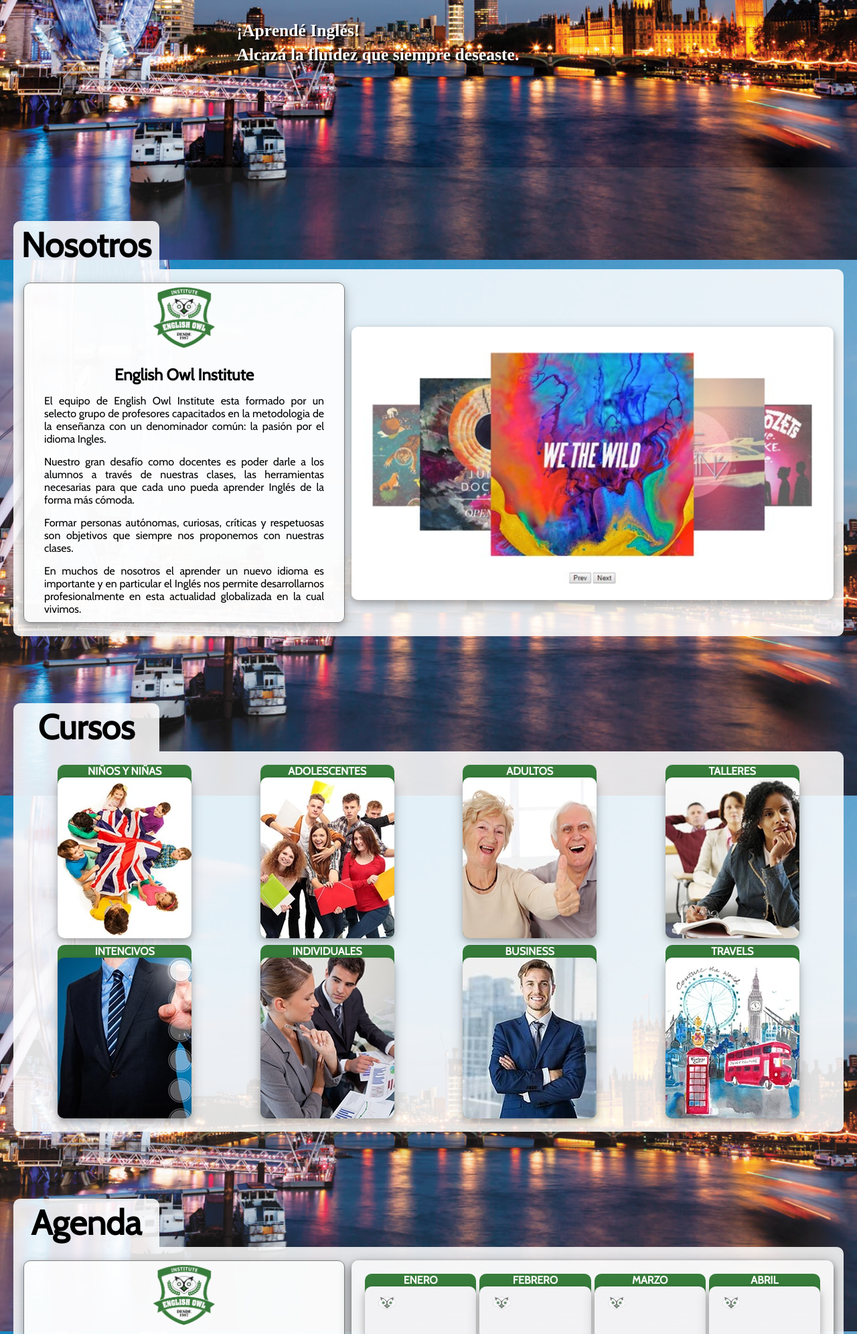
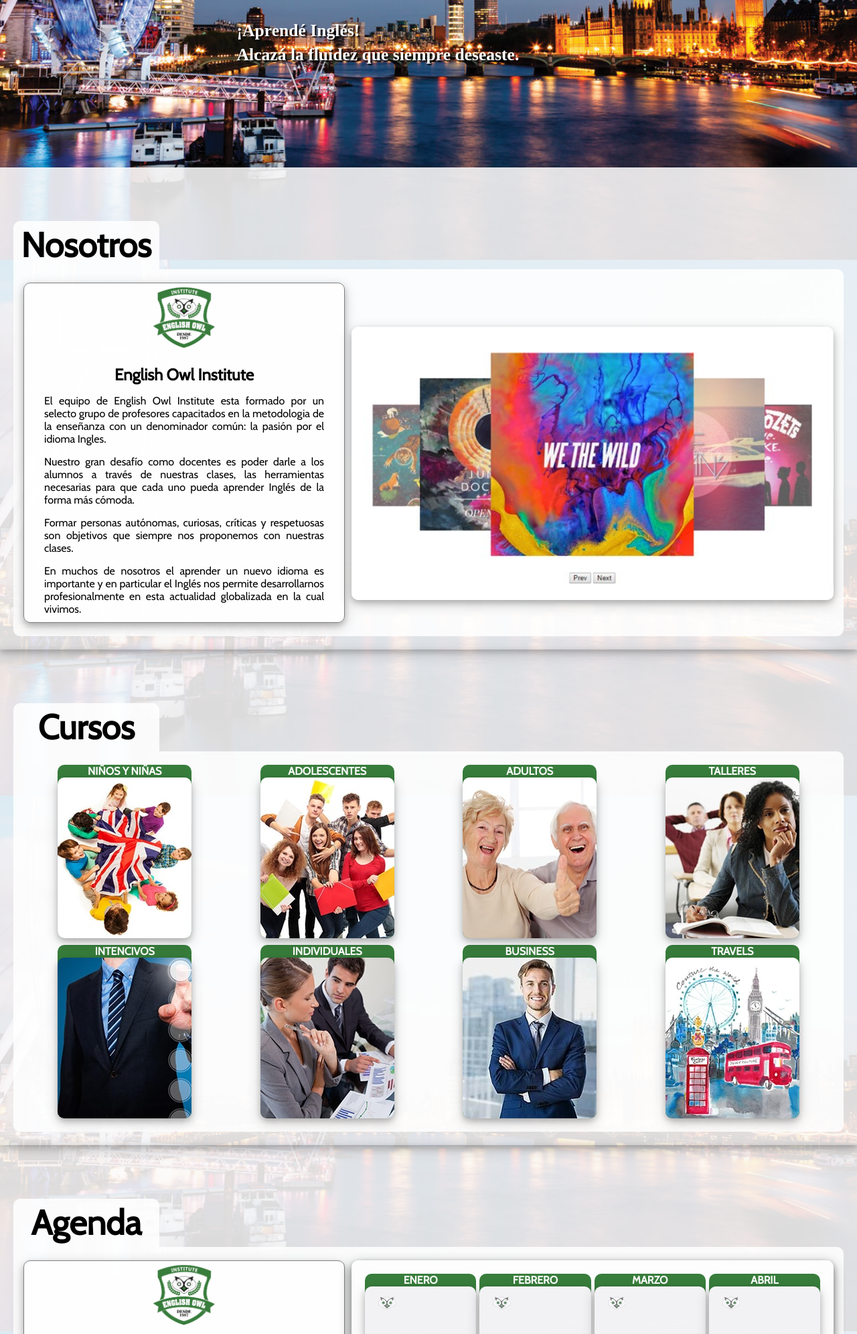
Before and after one commit to klein994/trabajoClase, a PHP site: page / in a window 1280 px wide. Shown: the part 412-2404 px from the top of the page at 67% size. Run offline with PHP 8.4, Linux system fonts and the light colour scheme.

Commit message:
listo para primera entrega
Signed-off-by: klein994 <klein994@hotmail.com>

```diff
--- a/index.html
+++ b/index.html
@@ -501,6 +501,7 @@
     </a>
 
 </div>
+
 <script src="script.js"></script>
 
 </html>
--- a/inscripciones.html
+++ b/inscripciones.html
@@ -66,7 +66,7 @@
 
             <img src="imagenes/logo_tramsparente.png" alt="">
 
-            <form class="form">
+            <form class="form" class="bounceInLeft">
 
                 <label class="nombre">Nombre</label>
                 <input type="text" placeholder="Nombre" required>
--- a/style.css
+++ b/style.css
@@ -71,12 +71,10 @@
 }
 
 main {
-    max-width: 1300px;
+    width: 100%;
+    margin: auto;
+    background-color: var(--fondo-blanco);
     font-family: 'Cabin', sans-serif;
-    background-repeat: no-repeat;
-    background-size: cover;
-    background-position: right top;
-    margin: auto;
 }
 
 h1 {
@@ -307,7 +305,8 @@
 .agenda,
 .sedes,
 .contactos {
-    max-width: 100%;
+    max-width: 1300px;
+    margin: auto;
     height: auto;
     background-color: var(--color-section-1);
     padding: 20px;
@@ -335,7 +334,8 @@
 .contenedor-agenda,
 .contenedor-sedes,
 .contenedor-contactos {
-    max-width: 100%;
+    margin: auto;
+    max-width: 1300px;
     height: auto;
     background-color: var(--fondo-blanco);
     padding: 20px;
@@ -572,6 +572,7 @@
 }
 
 .formulario-inscripcion {
+    animation: bounceInLeft 1s linear;
     position: absolute;
     top: calc( 50% - 40%);
     right: calc( 50% - 225px);
```
